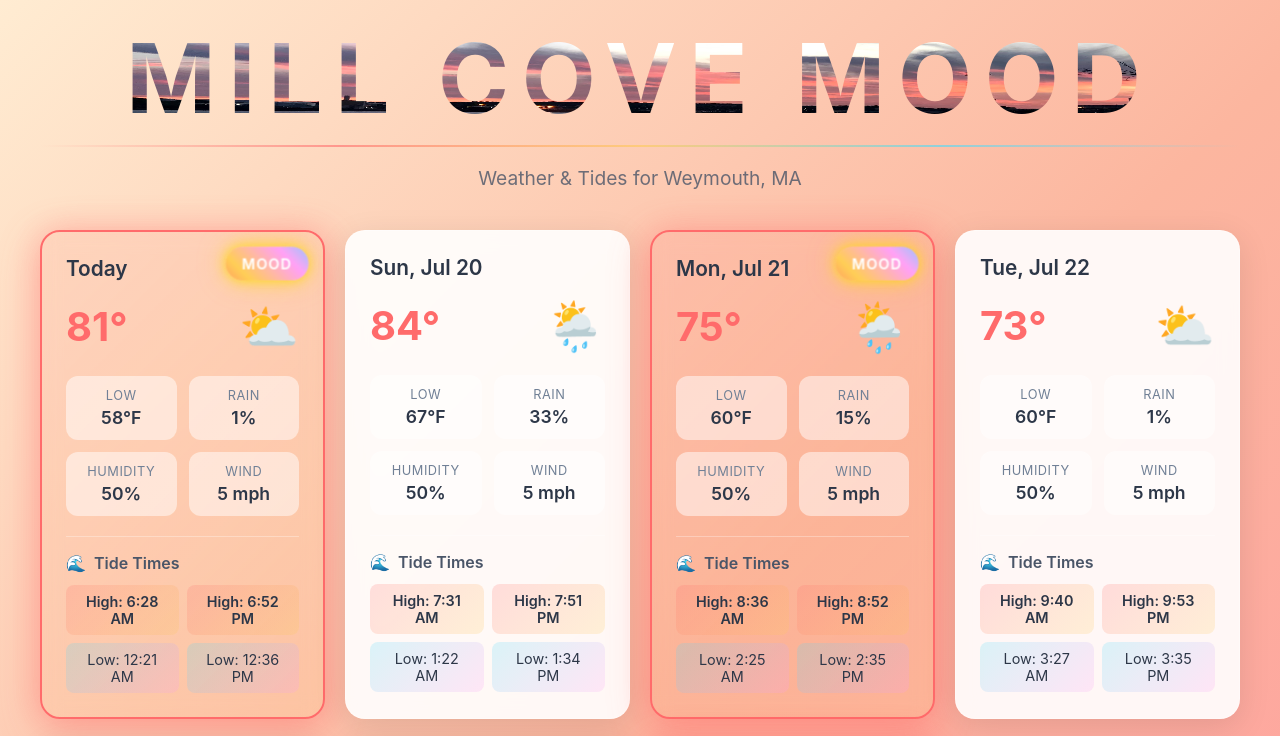
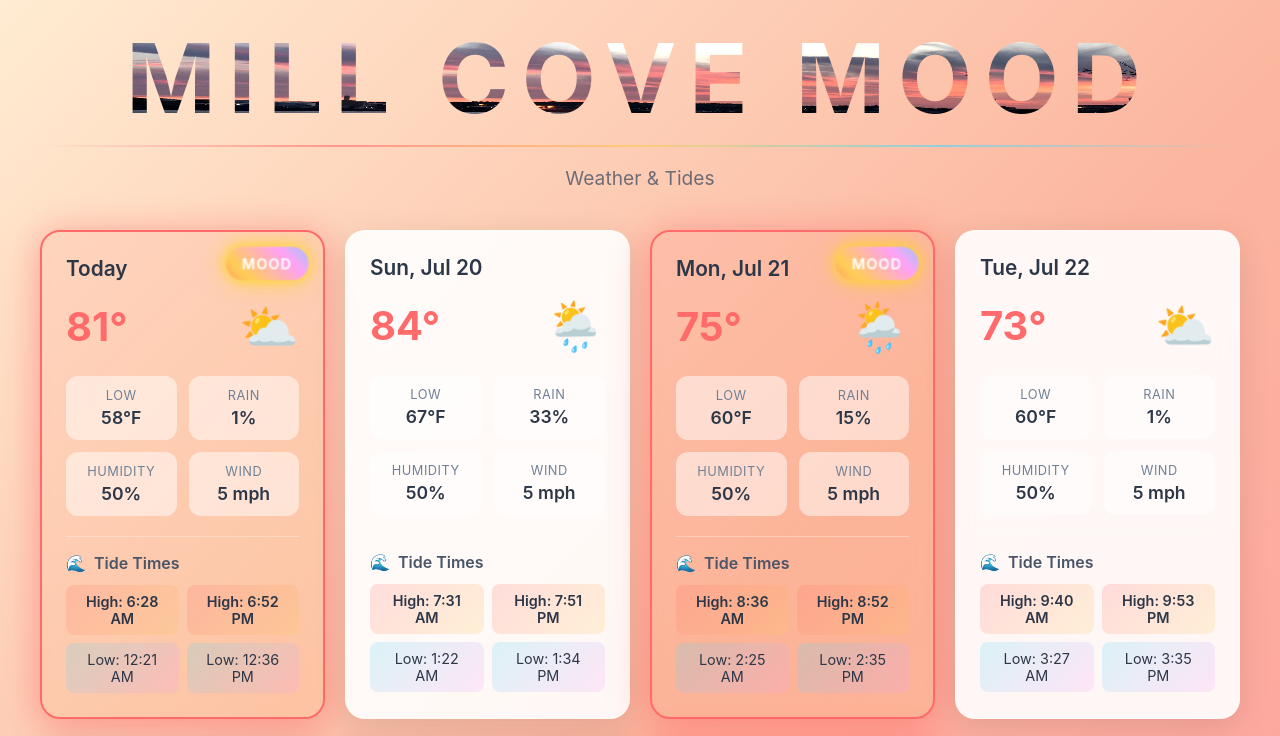
Before and after one commit to krlohnes/mill-cove-mood, a plain HTML site: page index.html in a window 1280 px wide. Shown: the top 736 px of the page. Drawn offline with Linux system fonts and the light colour scheme.

Commit message:
Fix subheader

```diff
--- a/index.html
+++ b/index.html
@@ -463,7 +463,7 @@
         <div class="title-section">
             <h1 class="main-title" data-text="Mill Cove Mood">Mill Cove Mood</h1>
             <div class="horizon-line"></div>
-            <p class="subtitle">Weather & Tides for Weymouth, MA</p>
+            <p class="subtitle">Weather & Tides</p>
         </div>
 
         <div class="weather-grid" id="weatherGrid">
```
